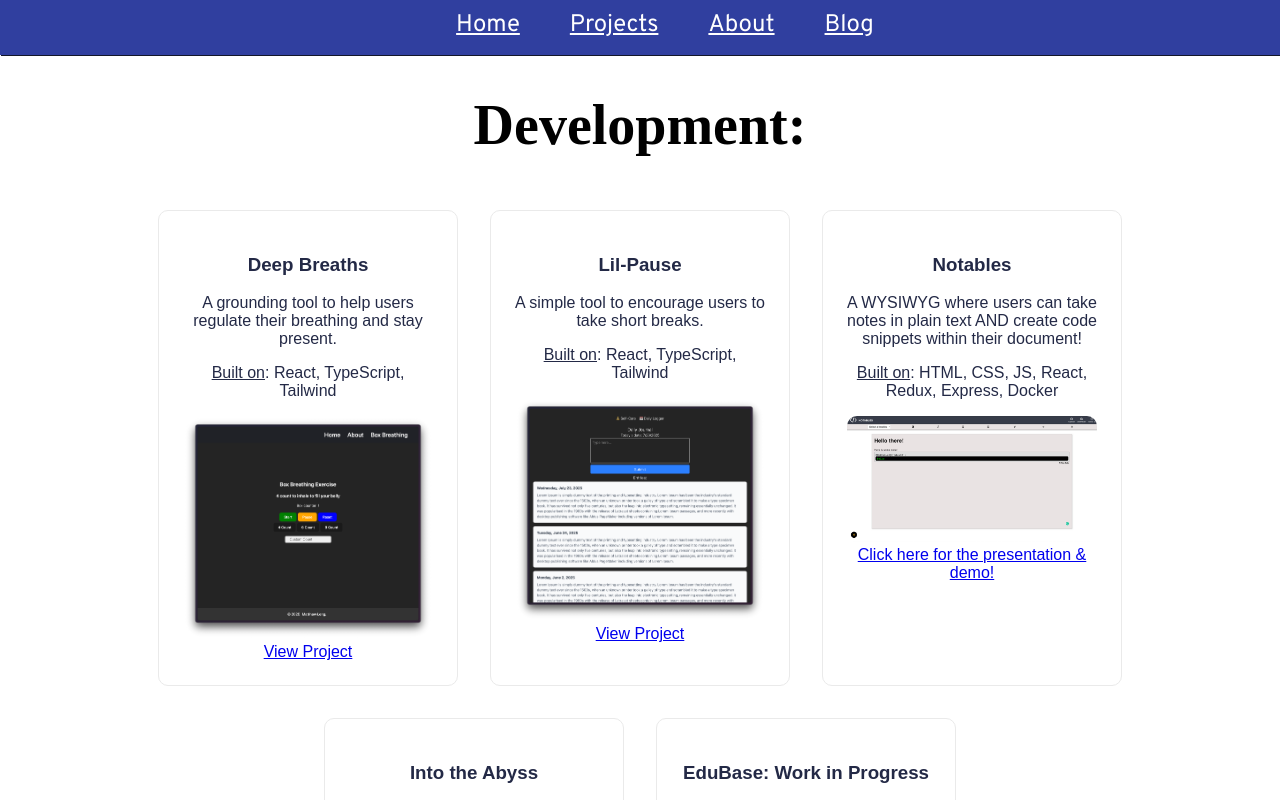
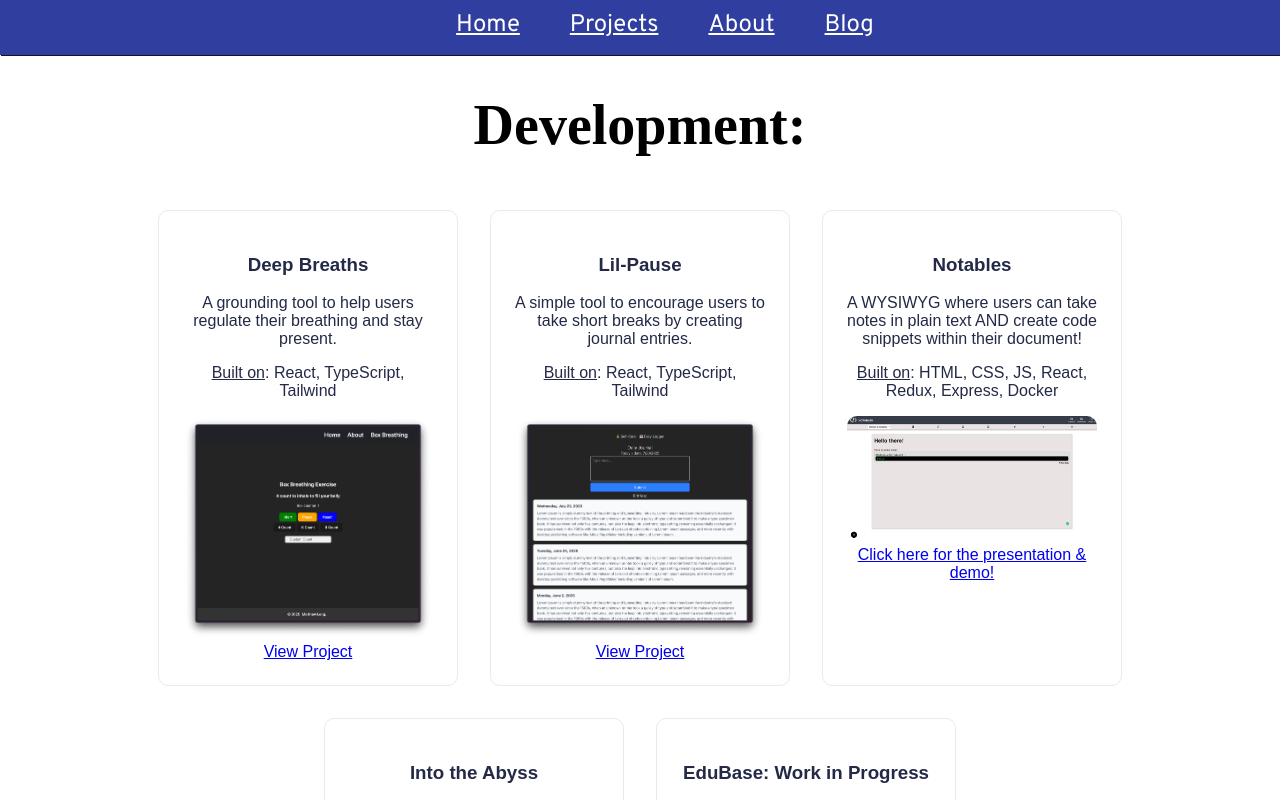
Before and after one commit to Mleng89/portfolio, a Next.js app: page /projects in a window 1280 px wide. Shown: the top 800 px of the page. Built offline with nearby package versions, Linux system fonts and the light colour scheme; a web font is replaced by a local one.

Commit message:
chore: add more description for lil-pause

```diff
--- a/pages/projects.js
+++ b/pages/projects.js
@@ -42,7 +42,10 @@ export default function Projects() {
 
               <div className="card">
                 <h3>Lil-Pause</h3>
-                <p>A simple tool to encourage users to take short breaks.</p>
+                <p>
+                  A simple tool to encourage users to take short breaks by
+                  creating journal entries.
+                </p>
                 <p>
                   <u>Built on</u>: React, TypeScript, Tailwind
                 </p>
```
